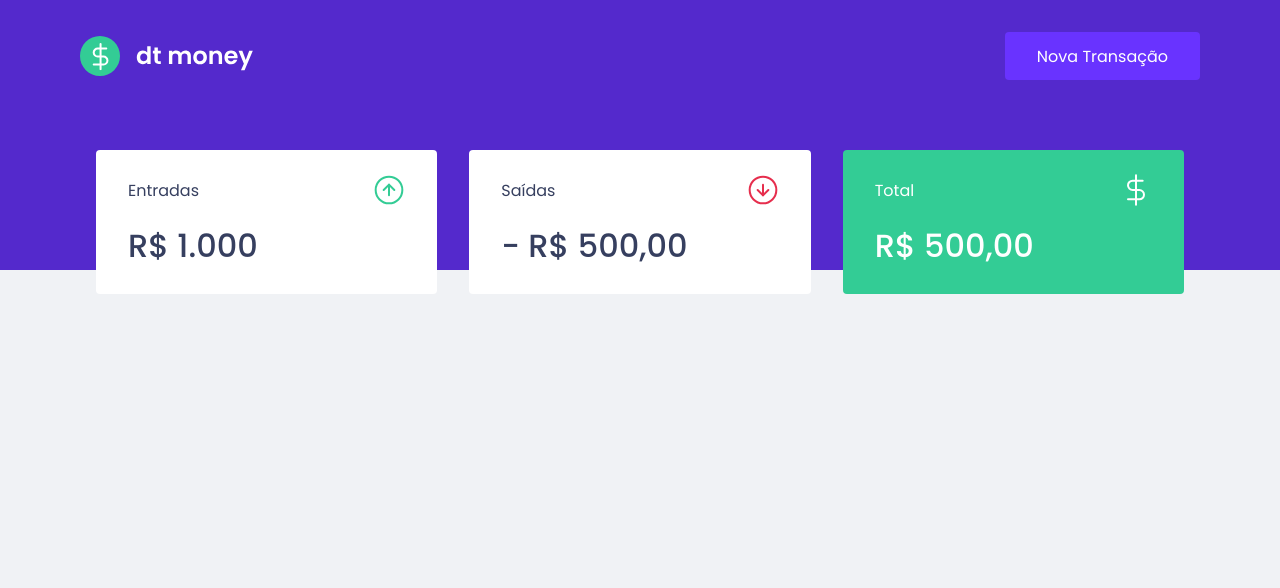
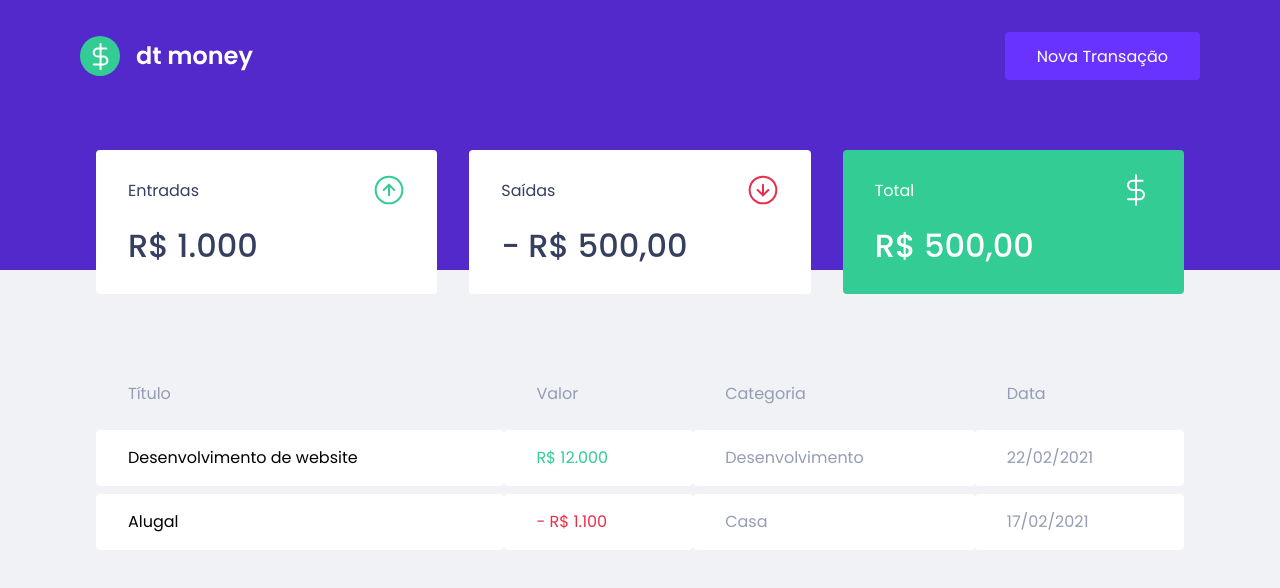
Before and after one commit to gabepinheiro/dtmoney, a React (Create React App) app: page / in a window 1280 px wide. Shown: the top 588 px of the page. Built offline with nearby package versions, Linux system fonts and the light colour scheme.

Commit message:
add TransactionsTable

```diff
--- a/src/components/dashboard/index.tsx
+++ b/src/components/dashboard/index.tsx
@@ -1,3 +1,4 @@
+import {TransactionsTable} from 'components/transactions-table'
 import {Summary} from './summary'
 
 import * as S from './styles'
@@ -6,6 +7,10 @@ export const Dashboard = () => {
   return (
     <S.Wrapper>
       <Summary />
+
+      <S.TableWrapper>
+        <TransactionsTable />
+      </S.TableWrapper>
     </S.Wrapper>
   )
 }
--- a/src/components/dashboard/styles.ts
+++ b/src/components/dashboard/styles.ts
@@ -5,3 +5,7 @@ export const Wrapper = styled.main`
   margin: 0 auto;
   padding: 4rem 1.6rem;
 `
+
+export const TableWrapper = styled.div`
+  margin-top: 6.4rem;
+`
--- /dev/null
+++ b/src/components/transactions-table/index.tsx
@@ -0,0 +1,31 @@
+import * as S from './styles'
+
+export const TransactionsTable = () => {
+  return (
+    <S.Wrapper>
+      <thead>
+        <tr>
+          <th>Título</th>
+          <th>Valor</th>
+          <th>Categoria</th>
+          <th>Data</th>
+        </tr>
+      </thead>
+
+      <tbody>
+        <tr>
+          <td>Desenvolvimento de website</td>
+          <td className="deposit">R$ 12.000</td>
+          <td>Desenvolvimento</td>
+          <td>22/02/2021</td>
+        </tr>
+        <tr>
+          <td>Alugal</td>
+          <td className="withdraw">- R$ 1.100</td>
+          <td>Casa</td>
+          <td>17/02/2021</td>
+        </tr>
+      </tbody>
+    </S.Wrapper>
+  )
+}
--- /dev/null
+++ b/src/components/transactions-table/styles.ts
@@ -0,0 +1,36 @@
+import styled from 'styled-components'
+
+export const Wrapper = styled.table`
+  width: 100%;
+  border-spacing: 0 0.8rem;
+
+  th, td {
+    font-weight: 400;
+    padding: 1.6rem 3.2rem;
+    text-align: left;
+    line-height: 2.4rem;
+
+  }
+
+  th {
+    color: var(--text-body);
+  }
+
+  td {
+    border: 0;
+    background-color: var(--shape);
+    border-radius: 4px;
+
+    &:not(:first-child) {
+      color: var(--text-body);
+    }
+
+    &.withdraw {
+      color: var(--red);
+    }
+
+    &.deposit {
+      color: var(--green);
+    }
+  }
+`
```
